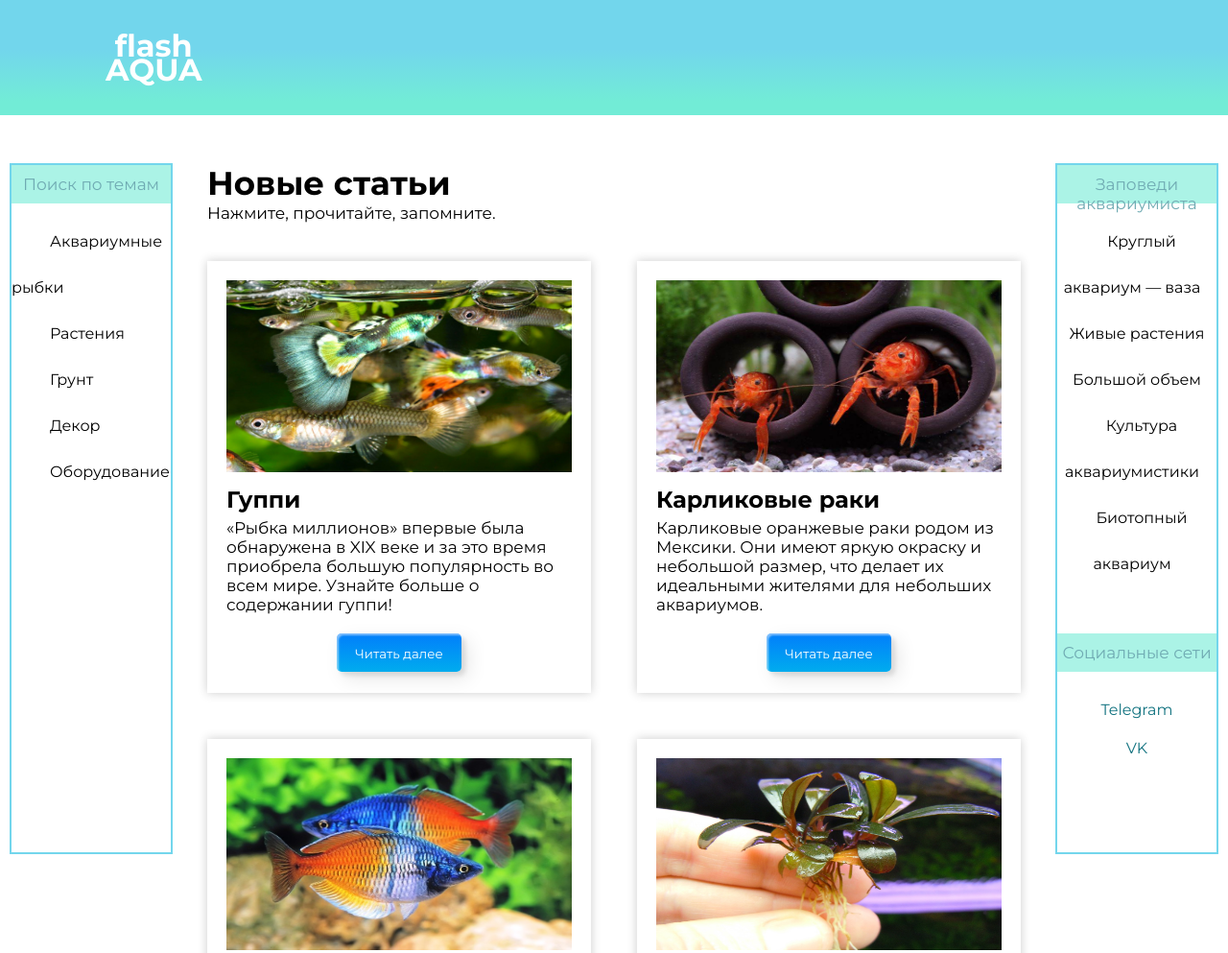
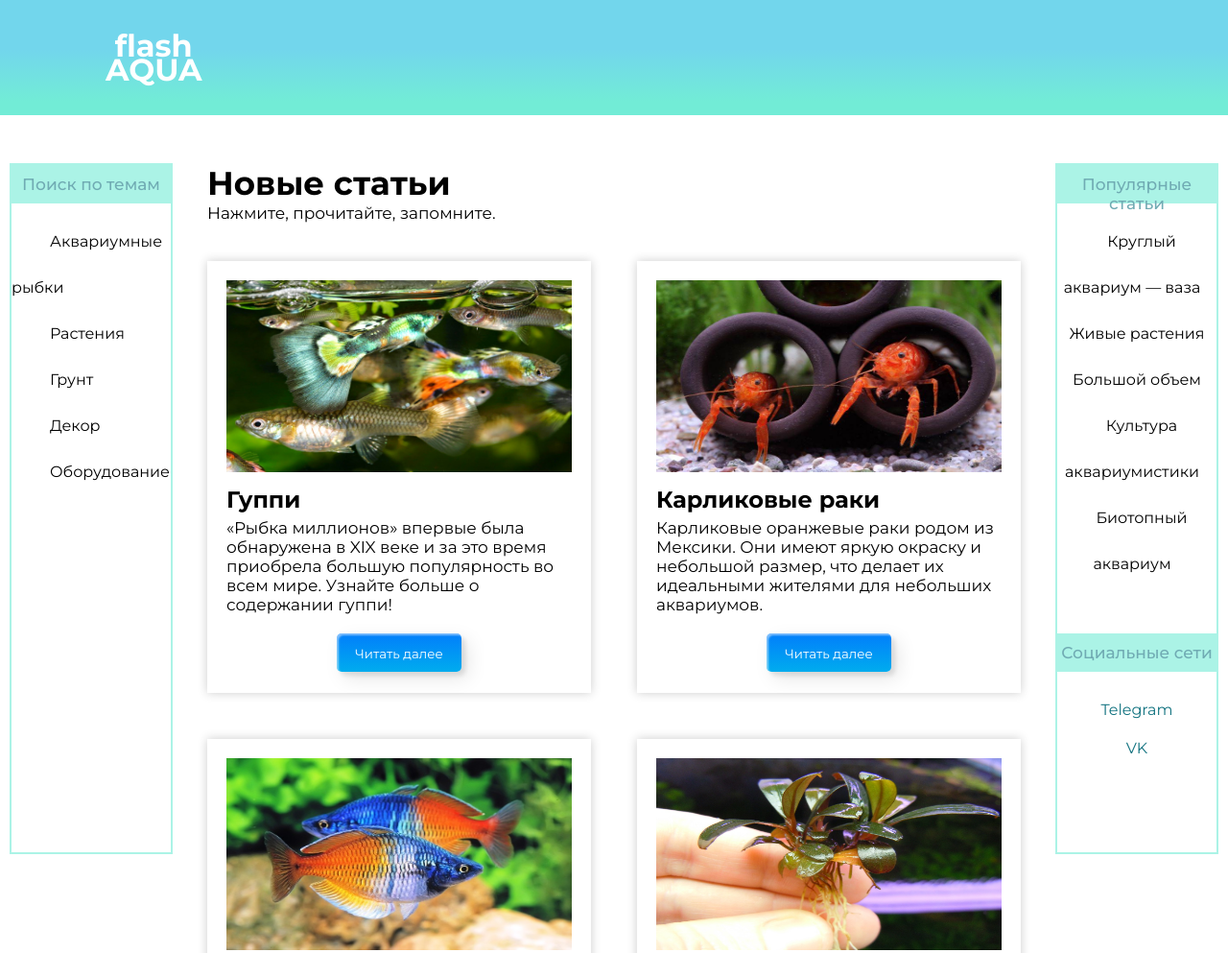
Before and after one commit to Romanov2023/flashaqua, a plain HTML site: page index.html in a window 1280 px wide. Shown: the top 993 px of the page at 96% size. Drawn offline with Linux system fonts and the light colour scheme.

Commit message:
доработана стилизация сайдбаров

```diff
--- a/index.html
+++ b/index.html
@@ -106,7 +106,7 @@
 		<aside class="right-sidebar">
 			<!-- правый сайдбар -->
 			<div class="background-right">
-			<p>Заповеди аквариумиста</p>
+			<p>Популярные статьи</p>
 		</div>
 		<div class="helper">
 			<ul>
--- a/main.css
+++ b/main.css
@@ -8,7 +8,8 @@
 :root {
 	--fc-btn-read-more: #fff;
 	--font-color-grid-h: #fff;
-	--font-color-main: #127380;/*Для изменения цвета в хэдэре и основном*/
+	--font-color-main: #127380;
+	/*Для изменения цвета в хэдэре и основном*/
 	--back-color-btn: #20BDFF;
 	--f-c-sidebar: #000; /*Цвет шрифта для ссылок сайдбаров*/
 
@@ -217,10 +218,14 @@ button {
 	color: var(--fc-btn-read-more);
 }
 
+/*Сайдбары*/
 .left-sidebar {
   flex: 1;
 	height: 90vh; /*Остальные элементы wrapper приняли номинально такую же высоту. Но я задал им свои парметры.*/
-	border: solid #73D6EC 2px;
+	border: solid rgba(115, 236, 214, 0.6) 2px;
+	/*border-top: solid #73ECD6 2px;
+	border-bottom: solid #73ECD6 2px;*/
+	/*border-width: thin;*/
 	color: var(--font-color-main);
 	/*Добавить липкость*/
 	position: -webkit-sticky;
@@ -230,8 +235,9 @@ button {
 .background-left {
 	width: 100%;
 	height: 40px;
-	background: #73ECD6;
+	background: rgba(115, 236, 214, 1);
 	opacity: 0.6;
+	font-weight: 500;
 	text-align: center;
 	padding-top: 10px;
 }
@@ -257,7 +263,7 @@ button {
 
 .right-sidebar {
   flex: 1;
-	border: solid #73D6EC 2px;
+	border: solid rgba(115, 236, 214, 0.6) 2px;
 	color: var(--font-color-main);
 	height: 90vh;
 	/*Добавить липкость*/
@@ -271,6 +277,7 @@ button {
 	height: 40px;
 	background: #73ECD6;
 	opacity: 0.6;
+	font-weight: 500;
 	text-align: center;
 	padding-top: 10px;
 }
--- a/pages/style.css
+++ b/pages/style.css
@@ -150,7 +150,7 @@ a:active {
 .left-sidebar {
   flex: 1;
 	height: 90vh; /*Остальные элементы wrapper приняли номинально такую же высоту. Но я задал им свои парметры.*/
-	border: solid #73D6EC 2px;
+	border: solid rgba(115, 236, 214, 0.6) 2px;
 	color: var(--font-color-main);
 	/*Добавить липкость*/
 	position: -webkit-sticky;
@@ -162,6 +162,7 @@ a:active {
 	height: 40px;
 	background: #73ECD6;
 	opacity: 0.6;
+	font-weight: 500;
 	text-align: center;
 	padding-top: 10px;
 }
@@ -187,7 +188,7 @@ a:active {
 
 .right-sidebar {
   flex: 1;
-	border: solid #73D6EC 2px;
+	border: solid rgba(115, 236, 214, 0.6) 2px;
 	color: var(--font-color-main);
 	height: 90vh;
 	/*Добавить липкость*/
@@ -200,6 +201,7 @@ a:active {
 	height: 40px;
 	background: #73ECD6;
 	opacity: 0.6;
+	font-weight: 500;
 	text-align: center;
 	padding-top: 10px;
 }
```
